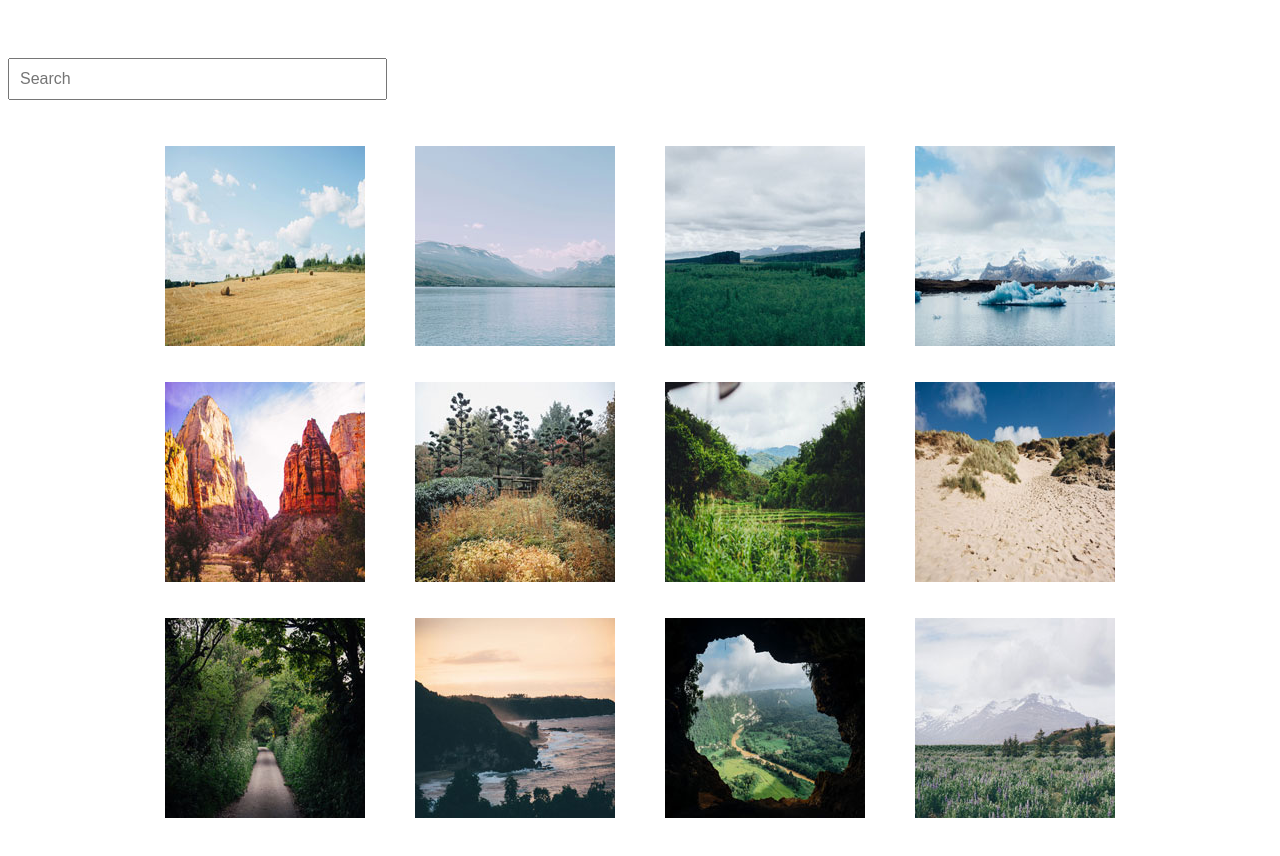
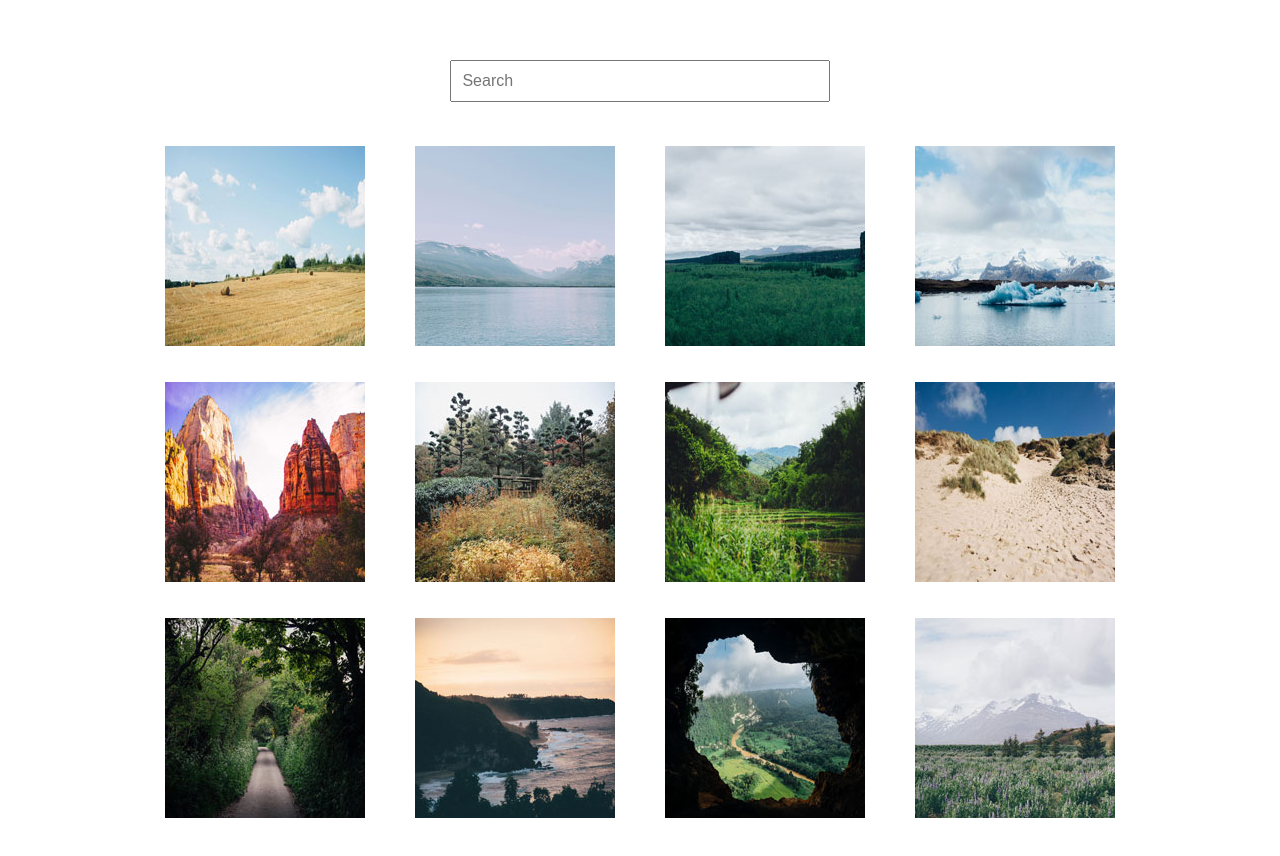
Before and after one commit to Transvivor/FEWD-Techdegree-Project-4, a plain HTML site: page index.html in a window 1280 px wide. Drawn offline with nearby package versions, Linux system fonts and the light colour scheme.

Commit message:
finished

```diff
--- a/css/styles.css
+++ b/css/styles.css
@@ -11,7 +11,9 @@
   justify-content: space-around;
 
 }
-
+#search {
+  min-width: 100px;
+}
 img {
   margin: 1em;
 }
@@ -20,9 +22,10 @@ a {
   flex-basis: auto;
 }
 
-box {
+.box {
   height: 100px;
   text-align: center;
+  margin: 10px auto;
 }
 input {
 width: 30%;
```
